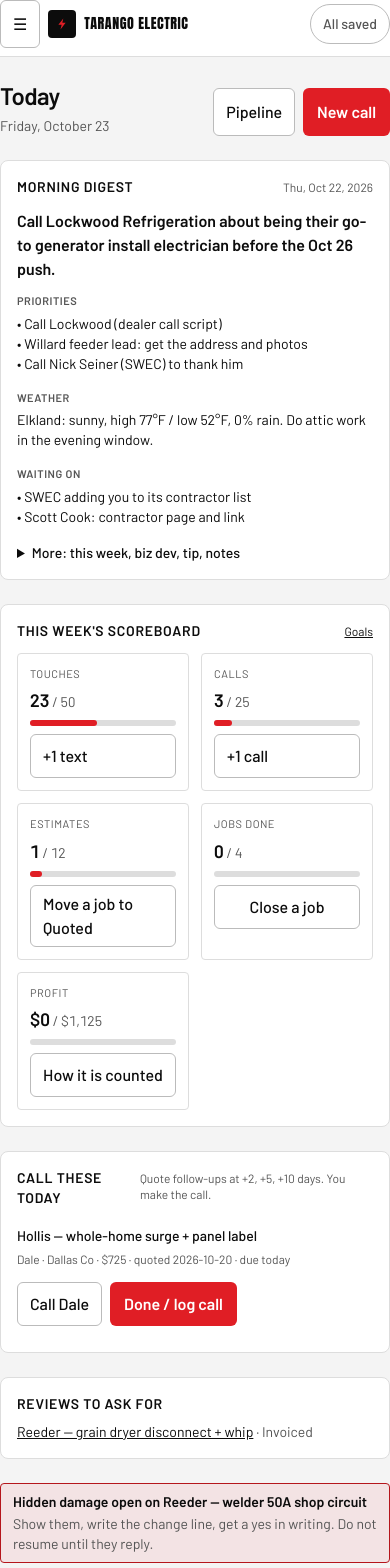
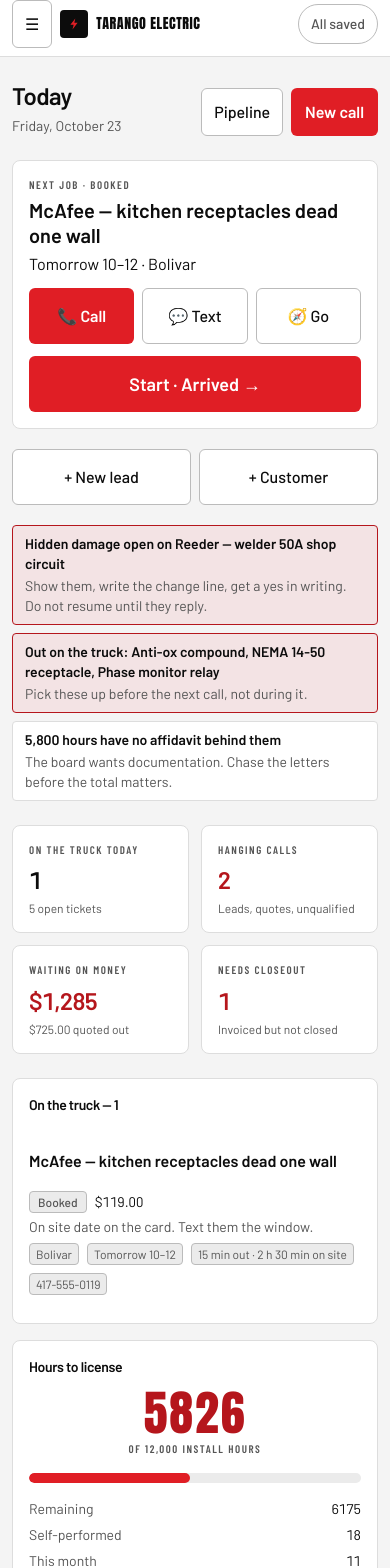
Before and after one commit to catarango08/CTarango, a Next.js app: page / in a window 390 px wide. Shown: the top 1568 px of the page. Built offline with nearby package versions, Linux system fonts and the light colour scheme; a web font is replaced by a local one.

Commit message:
Today next-job card, links straight to on-site screen, side gutters fixed, filters collapsed

```diff
--- a/src/app/globals.css
+++ b/src/app/globals.css
@@ -64,7 +64,7 @@ html, body {
  */
 .safe-top { padding-top: env(safe-area-inset-top); }
 .safe-bottom { padding-bottom: env(safe-area-inset-bottom); }
-.safe-x { padding-left: env(safe-area-inset-left); padding-right: env(safe-area-inset-right); }
+.safe-x { padding-left: max(0.75rem, env(safe-area-inset-left)); padding-right: max(0.75rem, env(safe-area-inset-right)); }
 
 /* No rubber-band scroll behind the app shell, and no tap-highlight flash. */
 body {
--- a/src/app/jobs/[id]/onsite/page.tsx
+++ b/src/app/jobs/[id]/onsite/page.tsx
@@ -83,7 +83,7 @@ export default async function OnsitePage({ params }: { params: Promise<{ id: str
   const notesFields = editFields('jobs', ['notes', 'siteConditions', 'diagnosis', 'workPerformed']);
 
   return (
-    <div className="-mt-4 space-y-4 pb-28">
+    <div className="space-y-4 pb-28">
       {/* Who, where, and the one thing to do next. */}
       <section className="panel p-4">
         <div className="flex items-start justify-between gap-2">
@@ -104,12 +104,14 @@ export default async function OnsitePage({ params }: { params: Promise<{ id: str
         <div className="mt-3"><ContactButtons phone={phone} address={address} /></div>
         {address && <p className="mt-2 break-words text-sm text-[color:var(--ink-muted)]">{address}</p>}
         {customer?.accessNotes ? <p className="mt-2 rounded bg-[color:var(--surface-2)] p-2 text-sm">🔑 {String(customer.accessNotes)}</p> : null}
-        <a href={step.href} className="btn-primary mt-3 min-h-14 w-full text-lg">{step.label} →</a>
+        <div id="arrive" className="mt-3 scroll-mt-20">
+          <WorkTimer jobId={id} arrived={job.arrived ? String(job.arrived) : undefined} started={job.startedAt ? String(job.startedAt) : undefined} done={job.doneAt ? String(job.doneAt) : undefined} />
+        </div>
+        {!step.href.startsWith('#') && <a href={step.href} className="btn-primary mt-3 min-h-14 w-full text-lg">{step.label} →</a>}
       </section>
 
-      <Card title="Arrive · work timer"><div id="arrive" className="scroll-mt-20" />
-        <WorkTimer jobId={id} arrived={job.arrived ? String(job.arrived) : undefined} started={job.startedAt ? String(job.startedAt) : undefined} done={job.doneAt ? String(job.doneAt) : undefined} />
-        <div className="mt-3"><InlineEditor db="jobs" id={id} fields={jobMain} values={job} /></div>
+      <Card title="Job — status, schedule, amount">
+        <InlineEditor db="jobs" id={id} fields={jobMain} values={job} />
       </Card>
 
       <Card title="Notes"><div id="notes" className="scroll-mt-20" />
--- a/src/app/jobs/page.tsx
+++ b/src/app/jobs/page.tsx
@@ -52,7 +52,8 @@ export default async function JobsPage({
         }
       />
 
-      <div className="mb-4 space-y-2">
+      <details className="mb-4 space-y-2" open={Boolean(town || type)}>
+        <summary className="btn mb-2 cursor-pointer">Filter{town || type ? `: ${[town, type].filter(Boolean).join(', ')}` : ' by town / type'}</summary>
         <div className="flex flex-wrap items-center gap-1.5">
           <span className="label mr-1">Town</span>
           <Link href={filterHref({ town: undefined })} className={chip(!town)}>All</Link>
@@ -67,7 +68,7 @@ export default async function JobsPage({
             <Link key={t} href={filterHref({ type: t })} className={chip(type === t)}>{t}</Link>
           ))}
         </div>
-      </div>
+      </details>
 
       {jobs.length === 0 ? (
         <Empty title="No tickets match" hint="Clear the filter, or take a call." />
@@ -113,7 +114,7 @@ export default async function JobsPage({
 }
 
 function chip(active: boolean): string {
-  return `chip min-h-8 ${active ? 'border-[color:var(--accent)] text-[color:var(--accent-ink)]' : ''}`;
+  return `chip min-h-11 px-3 text-sm ${active ? 'border-[color:var(--accent)] text-[color:var(--accent-ink)]' : ''}`;
 }
 
 function JobCard({ job, territory, muted }: { job: RecordValue; territory: RecordValue[]; muted?: boolean }) {
@@ -124,7 +125,7 @@ function JobCard({ job, territory, muted }: { job: RecordValue; territory: Recor
 
   return (
     <Link
-      href={`/jobs/${job.id}`}
+      href={`/jobs/${job.id}/onsite`}
       className={`block rounded border p-2.5 transition hover:border-[color:var(--accent)] ${
         verdict.blockQuote && !muted
           ? 'border-[color:var(--hazard)] bg-[color:var(--hazard-bg)]'
--- a/src/app/page.tsx
+++ b/src/app/page.tsx
@@ -1,4 +1,5 @@
 import Link from 'next/link';
+import { ContactButtons } from '@/components/contact-buttons';
 import { hydrate, loadToday } from '@/lib/data';
 import { Card, Empty, PageHeader, Stat, StatusPill } from '@/components/ui';
 import { Tagline } from '@/components/brand';
@@ -37,8 +38,23 @@ export default async function TodayPage() {
         }
       />
 
-      <MorningDigest />
-      <HomeClose />
+      {onDeck[0] && (
+        <section className="panel mb-5 p-4">
+          <p className="label">Next job · {String(onDeck[0].status ?? '')}</p>
+          <h2 className="mt-1 break-words text-xl font-semibold leading-tight">{String(onDeck[0].name)}</h2>
+          <p className="mt-1 text-base">{[onDeck[0].window, onDeck[0].town].filter(Boolean).map(String).join(' · ')}</p>
+          <div className="mt-3"><ContactButtons phone={String(onDeck[0].phone ?? '')} address={String(onDeck[0].address ?? onDeck[0].town ?? '')} /></div>
+          <Link href={`/jobs/${onDeck[0].id}/onsite`} className="btn-primary mt-3 min-h-14 w-full text-lg">{onDeck[0].arrived ? 'Open job' : 'Start · Arrived'} →</Link>
+        </section>
+      )}
+      <div className="mb-5 grid grid-cols-2 gap-2 lg:hidden">
+        <Link href="/new-call" className="btn min-h-14 justify-center text-base">+ New lead</Link>
+        <Link href="/customers/new" className="btn min-h-14 justify-center text-base">+ Customer</Link>
+      </div>
+      <div className="hidden lg:block">
+        <MorningDigest />
+        <HomeClose />
+      </div>
 
       {today.alerts.length > 0 && (
         <section className="mb-6 space-y-2">
@@ -79,7 +95,7 @@ export default async function TodayPage() {
                 return (
                   <li key={job.id} className="py-3">
                     <div className="flex flex-wrap items-start justify-between gap-2">
-                      <Link href={`/jobs/${job.id}`} className="text-sm font-semibold hover:text-[color:var(--accent-ink)]">
+                      <Link href={`/jobs/${job.id}/onsite`} className="flex min-h-11 items-center text-base font-semibold hover:text-[color:var(--accent-ink)]">
                         {String(job.name)}
                       </Link>
                       <span className="flex items-center gap-2">
@@ -142,7 +158,7 @@ export default async function TodayPage() {
             <ul className="divide-y divide-[color:var(--line)]">
               {hanging.map((job) => (
                 <li key={job.id} className="flex flex-wrap items-center gap-x-3 gap-y-1 py-2.5">
-                  <Link href={`/jobs/${job.id}`} className="min-w-0 flex-1 truncate text-sm font-medium hover:text-[color:var(--accent-ink)]">
+                  <Link href={`/jobs/${job.id}/onsite`} className="flex min-h-11 min-w-0 flex-1 items-center truncate text-sm font-medium hover:text-[color:var(--accent-ink)]">
                     {String(job.name)}
                   </Link>
                   <StatusPill value={job.status} />
@@ -174,7 +190,7 @@ export default async function TodayPage() {
           <ul className="divide-y divide-[color:var(--line)]">
             {needsCloseout.map((job) => (
               <li key={job.id} className="flex flex-wrap items-center gap-x-3 gap-y-1 py-2.5">
-                <Link href={`/jobs/${job.id}`} className="min-w-0 flex-1 truncate text-sm font-medium hover:text-[color:var(--accent-ink)]">
+                <Link href={`/jobs/${job.id}/onsite`} className="flex min-h-11 min-w-0 flex-1 items-center truncate text-sm font-medium hover:text-[color:var(--accent-ink)]">
                   {String(job.name)}
                 </Link>
                 <span className="text-xs text-[color:var(--ink-muted)]">on site {date(job.onSite)}</span>
```
